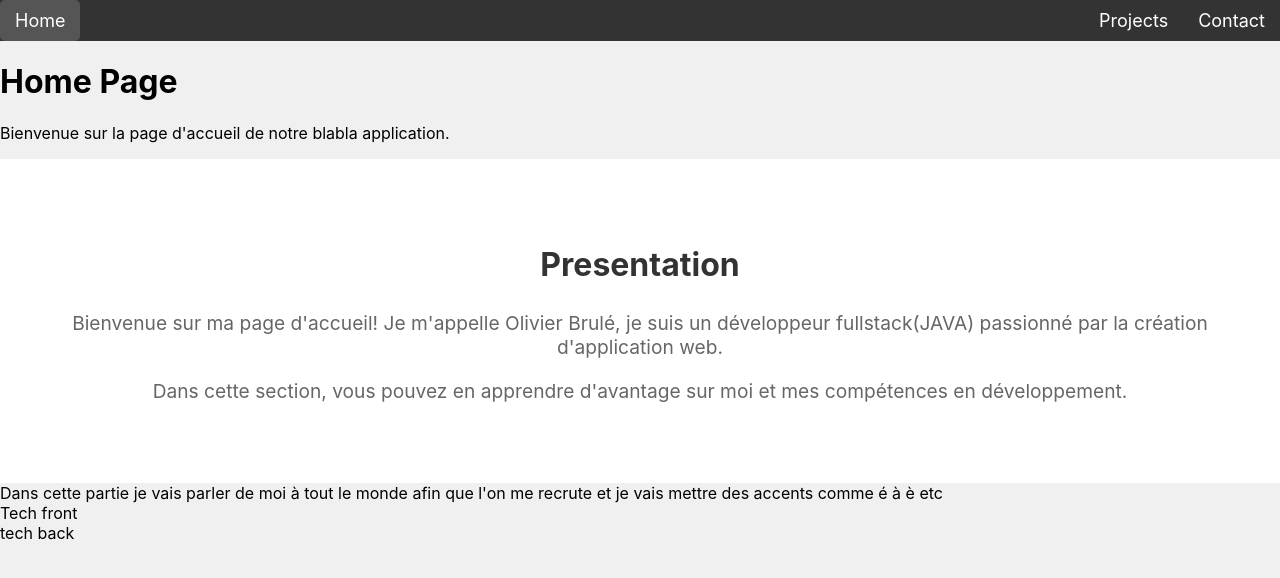
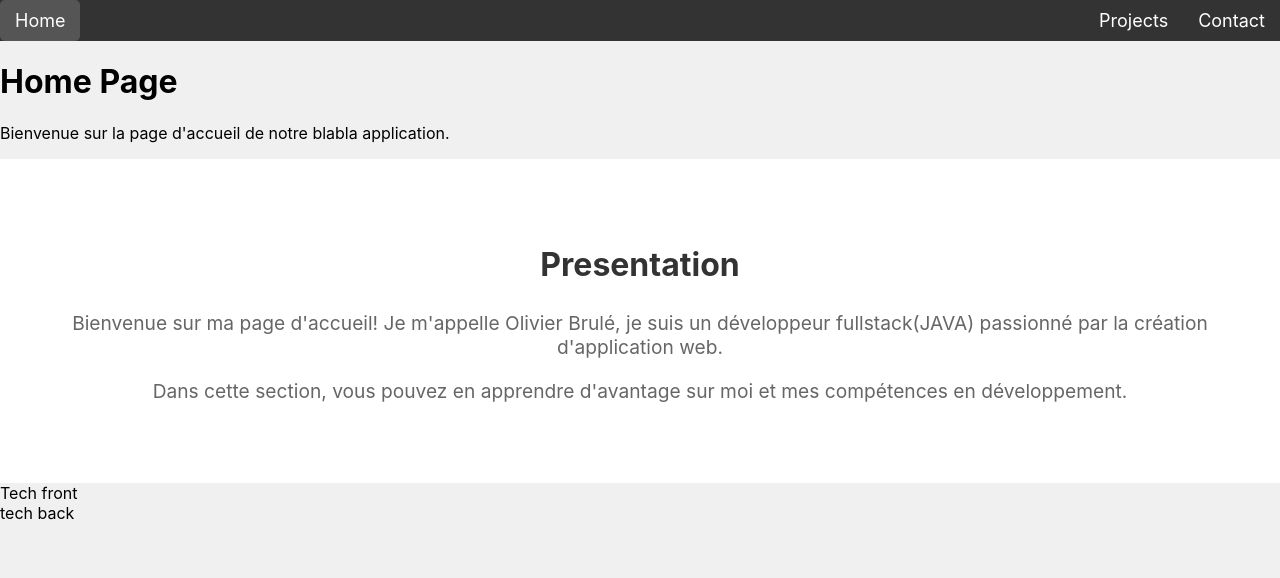
Before and after one commit to OBxel/my-pro-files, a React (Create React App) app: page / in a window 1280 px wide. Shown: the top 578 px of the page. Built offline with nearby package versions, Linux system fonts and the light colour scheme.

Commit message:
update general

```diff
--- a/src/components/Home/Presentation.jsx
+++ b/src/components/Home/Presentation.jsx
@@ -1,5 +1,5 @@
 import React from "react";
-import "./presentation.css";
+import "./Presentation.css";
 
 function Presentation() {
   return (
--- a/src/pages/Home/Home.jsx
+++ b/src/pages/Home/Home.jsx
@@ -9,10 +9,7 @@ function Home() {
       <h1>Home Page</h1>
       <p>Bienvenue sur la page d'accueil de notre blabla application.</p>
       <Presentation />
-      <div>
-        Dans cette partie je vais parler de moi à tout le monde afin que l'on me
-        recrute et je vais mettre des accents comme é à è etc
-      </div>
+
       <div>Tech front</div>
       <div>tech back</div>
     </div>
```
Also changed, not shown: src/components/Home/Presentation.css (renamed from src/components/Home/presentation.css).
